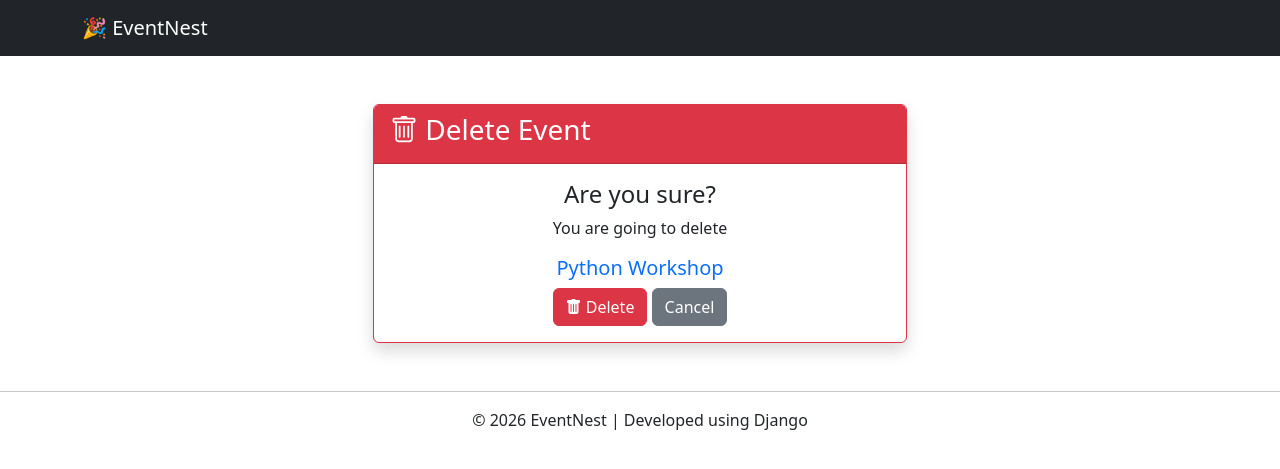
After one commit to shubhamgangurde58/EventNest, a Django app: page /events/delete/2/ in a window 1280 px wide. The commit adds this page. Shown: the top 469 px of the page. Run offline with Django 5.2, Linux system fonts and the light colour scheme; data comes from the database, SQL or seed files in the repository; both versions use the stored data as it was after the commit.

Commit message:
[ADDED]: shubham This code for Impliment event delete functionality

```diff
--- a/events/urls.py
+++ b/events/urls.py
@@ -11,4 +11,6 @@ urlpatterns = [
 
     path("edit/<int:id>/", views.edit_event, name="edit_event"),
 
+    path("delete/<int:id>/", views.delete_event, name="delete_event"),
+
 ]
--- a/events/views.py
+++ b/events/views.py
@@ -84,3 +84,21 @@ def edit_event(request, id):
             "event": event
         }
     )
+
+def delete_event(request, id):
+
+    event = get_object_or_404(Event, id=id)
+
+    if request.method == "POST":
+
+        event.delete()
+
+        return redirect("event_list")
+
+    return render(
+        request,
+        "events/delete_event.html",
+        {
+            "event": event
+        }
+    )
--- /dev/null
+++ b/templates/events/delete_event.html
@@ -0,0 +1,77 @@
+{% extends "base.html" %}
+
+{% block title %}
+Delete Event
+{% endblock %}
+
+{% block content %}
+
+<div class="container mt-5">
+
+    <div class="row justify-content-center">
+
+        <div class="col-md-6">
+
+            <div class="card shadow border-danger">
+
+                <div class="card-header bg-danger text-white">
+
+                    <h3>
+                        <i class="bi bi-trash"></i>
+                        Delete Event
+                    </h3>
+
+                </div>
+
+                <div class="card-body text-center">
+
+                    <h4>
+
+                        Are you sure?
+
+                    </h4>
+
+                    <p>
+
+                        You are going to delete
+
+                    </p>
+
+                    <h5 class="text-primary">
+
+                        {{ event.title }}
+
+                    </h5>
+
+                    <form method="POST">
+
+                        {% csrf_token %}
+
+                        <button class="btn btn-danger">
+
+                            <i class="bi bi-trash-fill"></i>
+
+                            Delete
+
+                        </button>
+
+                        <a href="{% url 'event_list' %}"
+                           class="btn btn-secondary">
+
+                            Cancel
+
+                        </a>
+
+                    </form>
+
+                </div>
+
+            </div>
+
+        </div>
+
+    </div>
+
+</div>
+
+{% endblock %}
--- a/templates/events/event_list.html
+++ b/templates/events/event_list.html
@@ -151,7 +151,7 @@ Event List
                                 </a>
 
                                 <!-- Delete -->
-                                <a href="#"
+                                <a href="{% url 'delete_event' event.id %}"
                                    class="btn btn-danger btn-sm"
                                    title="Delete">
 
```
Also changed, not shown: db.sqlite3.
